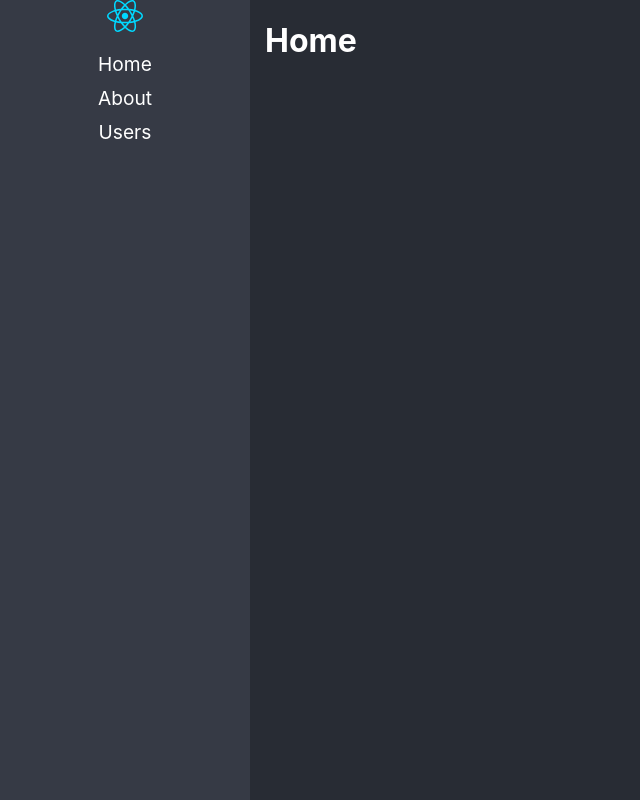
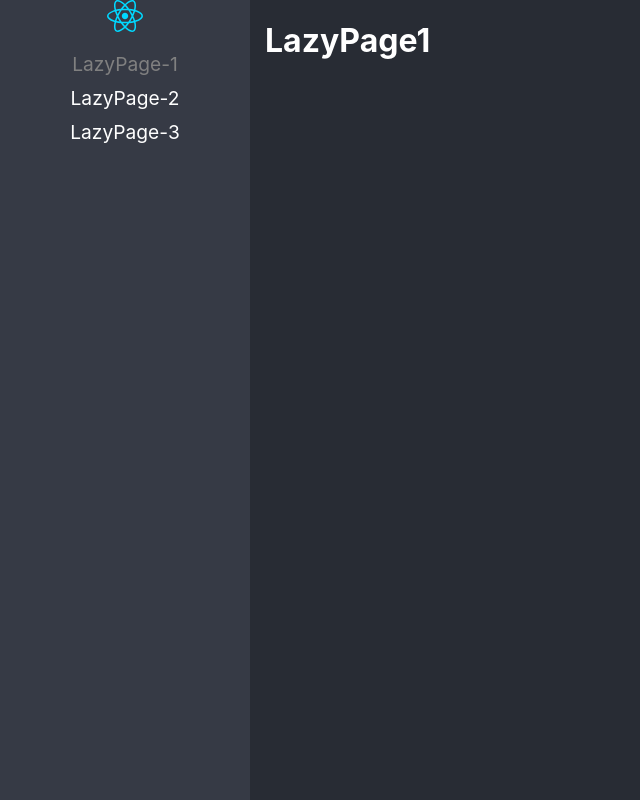
Before and after one commit to paulccuno/react-ts, a React (Vite) app: page /lazy1 in a window 1280 px wide. Shown: the whole page, without its empty margins (0-640 px from the left). Built offline with nearby package versions, Linux system fonts and the light colour scheme.

Commit message:
basic routes configuration

```diff
--- /dev/null
+++ b/src/01-lazyload/pages/LazyPage1.tsx
@@ -0,0 +1,3 @@
+export const LazyPage1 = () => {
+	return <h1>LazyPage1</h1>
+}
--- /dev/null
+++ b/src/01-lazyload/pages/LazyPage2.tsx
@@ -0,0 +1,3 @@
+export const LazyPage2 = () => {
+	return <h1>LazyPage2</h1>
+}
--- /dev/null
+++ b/src/01-lazyload/pages/LazyPage3.tsx
@@ -0,0 +1,3 @@
+export const LazyPage3 = () => {
+	return <h1>LazyPage3</h1>
+}
--- /dev/null
+++ b/src/01-lazyload/pages/index.ts
@@ -0,0 +1,3 @@
+export { LazyPage1 } from './LazyPage1'
+export { LazyPage2 } from './LazyPage2'
+export { LazyPage3 } from './LazyPage3'
--- a/src/routes/Navigation.tsx
+++ b/src/routes/Navigation.tsx
@@ -1,5 +1,6 @@
-import { BrowserRouter as Router, Switch, Route, NavLink } from 'react-router-dom'
+import { BrowserRouter as Router, Switch, Route, NavLink, Redirect } from 'react-router-dom'
 import logo from '../assets/react.svg'
+import { routes } from './routes'
 
 /**
  * Need to install react-router-dom V5, using: npm install react-router-dom@5
@@ -13,34 +14,22 @@ export const Navigation = () => {
 				<nav>
 					<img src={logo} alt="React Logo" />
 					<ul>
-						<li>
-							<NavLink to="/" activeClassName="nav-active" exact>
-								Home
-							</NavLink>
-						</li>
-						<li>
-							<NavLink to="/about" activeClassName="nav-active" exact>
-								About
-							</NavLink>
-						</li>
-						<li>
-							<NavLink to="/users" activeClassName="nav-active" exact>
-								Users
-							</NavLink>
-						</li>
+						{routes.map(({ path, name }) => (
+							<li key={path}>
+								<NavLink to={path} activeClassName="nav-active" exact>
+									{name}
+								</NavLink>
+							</li>
+						))}
 					</ul>
 				</nav>
 
 				<Switch>
-					<Route path="/about">
-						<h1>About</h1>
-					</Route>
-					<Route path="/users">
-						<h1>users</h1>
-					</Route>
-					<Route path="/">
-						<h1>Home</h1>
-					</Route>
+					{routes.map(({ path, component: Component }) => (
+						<Route key={path} path={path} render={() => <Component />} />
+					))}
+
+					<Redirect to={routes[0].path} />
 				</Switch>
 			</div>
 		</Router>
--- /dev/null
+++ b/src/routes/routes.ts
@@ -0,0 +1,28 @@
+import { LazyPage1, LazyPage2, LazyPage3 } from '../01-lazyload/pages'
+
+// type JSXComponent = () => JSX.Element
+
+interface Route {
+	path: string
+	component: () => JSX.Element
+	name: string
+	children?: Route[]
+}
+
+export const routes: Route[] = [
+	{
+		path: '/lazy1',
+		component: LazyPage1,
+		name: 'LazyPage-1',
+	},
+	{
+		path: '/lazy2',
+		component: LazyPage2,
+		name: 'LazyPage-2',
+	},
+	{
+		path: '/lazy3',
+		component: LazyPage3,
+		name: 'LazyPage-3',
+	},
+]
```
